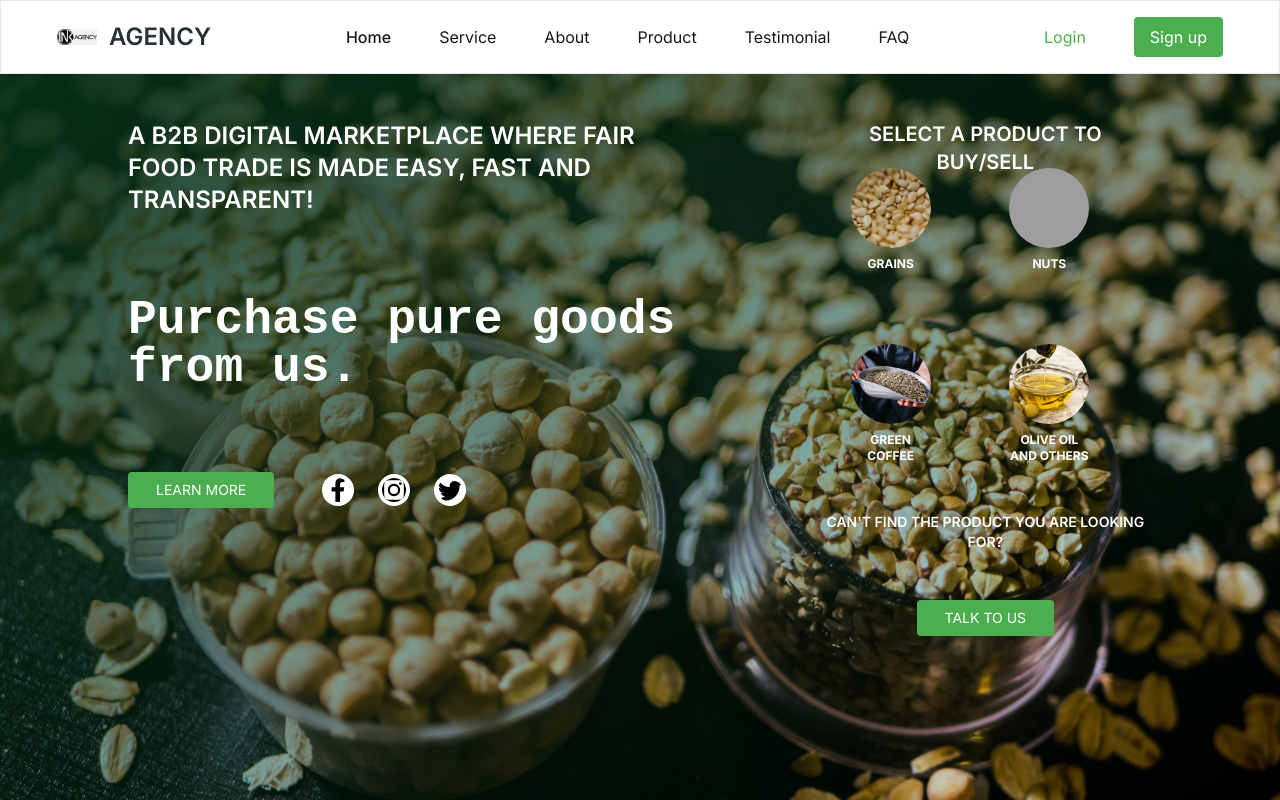
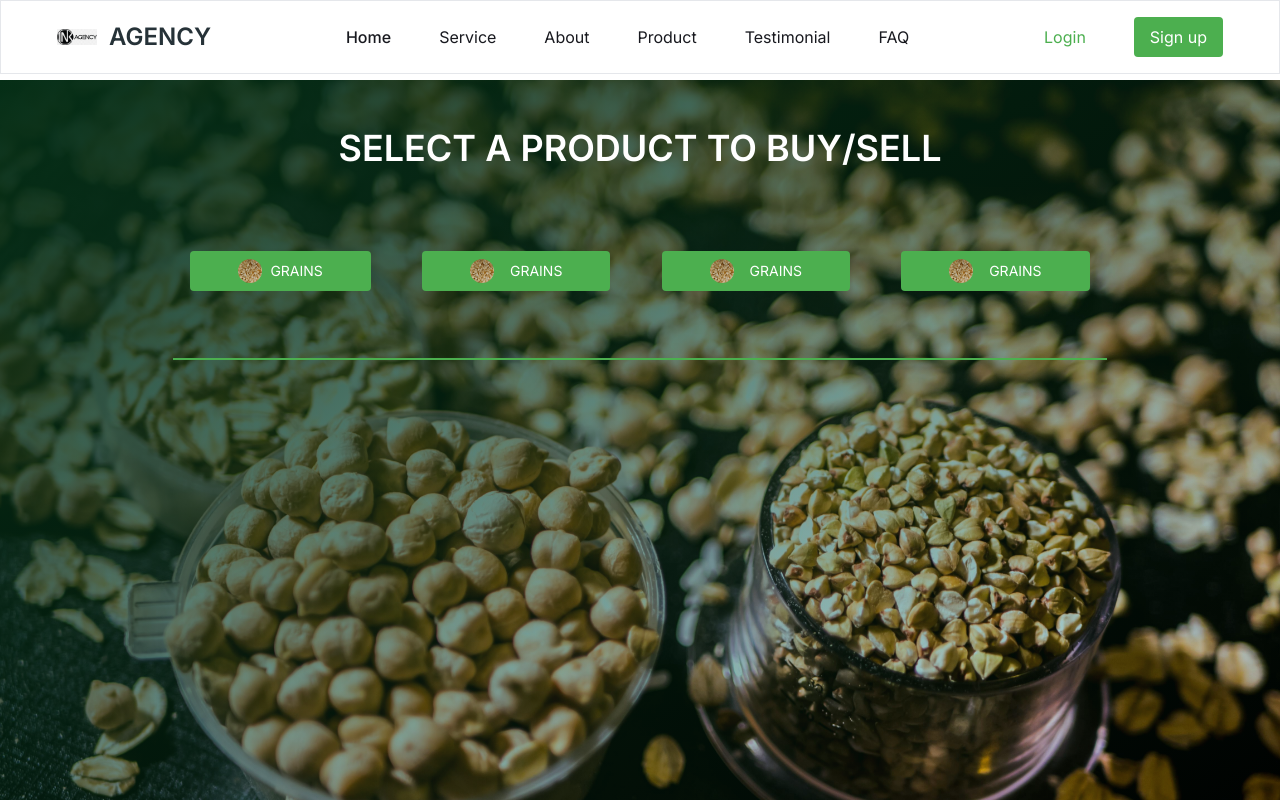
Before and after one commit to JacScript/B-agency-main, a React (Vite) app: page / in a window 1280 px wide. Shown: the top 800 px of the page. Built offline with nearby package versions, Linux system fonts and the light colour scheme; grey boxes are pictures that could not be loaded; a web font is replaced by a local one.

Commit message:
minor changes

```diff
--- a/src/App.jsx
+++ b/src/App.jsx
@@ -10,8 +10,8 @@ function App() {
 
   return (
     <>
-      <Home/>
-      {/* <Market/> */}
+      {/* <Home/> */}
+      <Market/>
     </>
   )
 }
--- a/src/components/ContainerMarket.jsx
+++ b/src/components/ContainerMarket.jsx
@@ -7,15 +7,15 @@ const ContainerMarket = () => {
   const handleClick = () => setIsOpen(!isOpen);
 
   return (
-    <div className="max-w-screen-2xl h-screen md:bg-banner-pattern md:bg-cover">
-      <div className=" md:relative px-4 lg:px-14 max-w-screen-2xl mx-auto min-h-screen h-full md:bg-gradient-to-br from-green-950 to-tranparent bg-none">
+    <div className="max-w-screen-2xl h-screen bg-banner-pattern bg-cover">
+      <div className=" md:relative px-4 lg:px-14 max-w-screen-2xl mx-auto min-h-screen h-full bg-gradient-to-br from-green-950 to-tranparent">
         <div className="mt-20 text-center">
           <h1 className="text-white text-4xl uppercase font-semibold pt-12">
             Select a product to Buy/Sell
           </h1>
         </div>
 
-        <div className="w-4/5 mx-auto flex justify-around items-center h-48 pt-4 border-b-2 border-brandPrimary">
+        <div className="md:w-4/5 w-full md:mx-auto lg:flex  grid grid-cols-2 gap-4 px-12 md:px-24 lg:px-0 lg:justify-around items-center h-48 pt-4 border-b-2 border-brandPrimary">
           <div>
             <button
               className="btn-primary flex items-center px-12"
```
